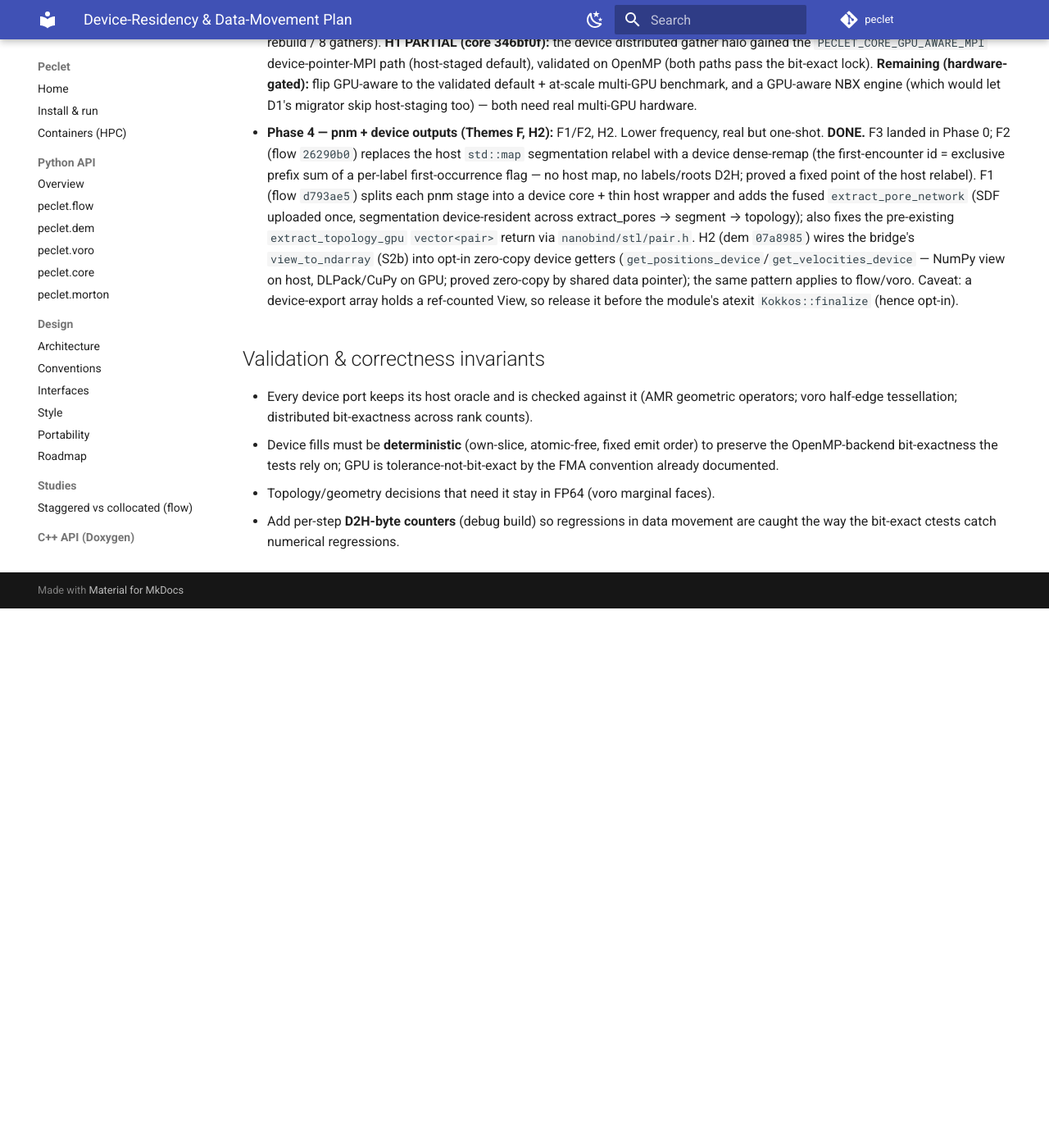
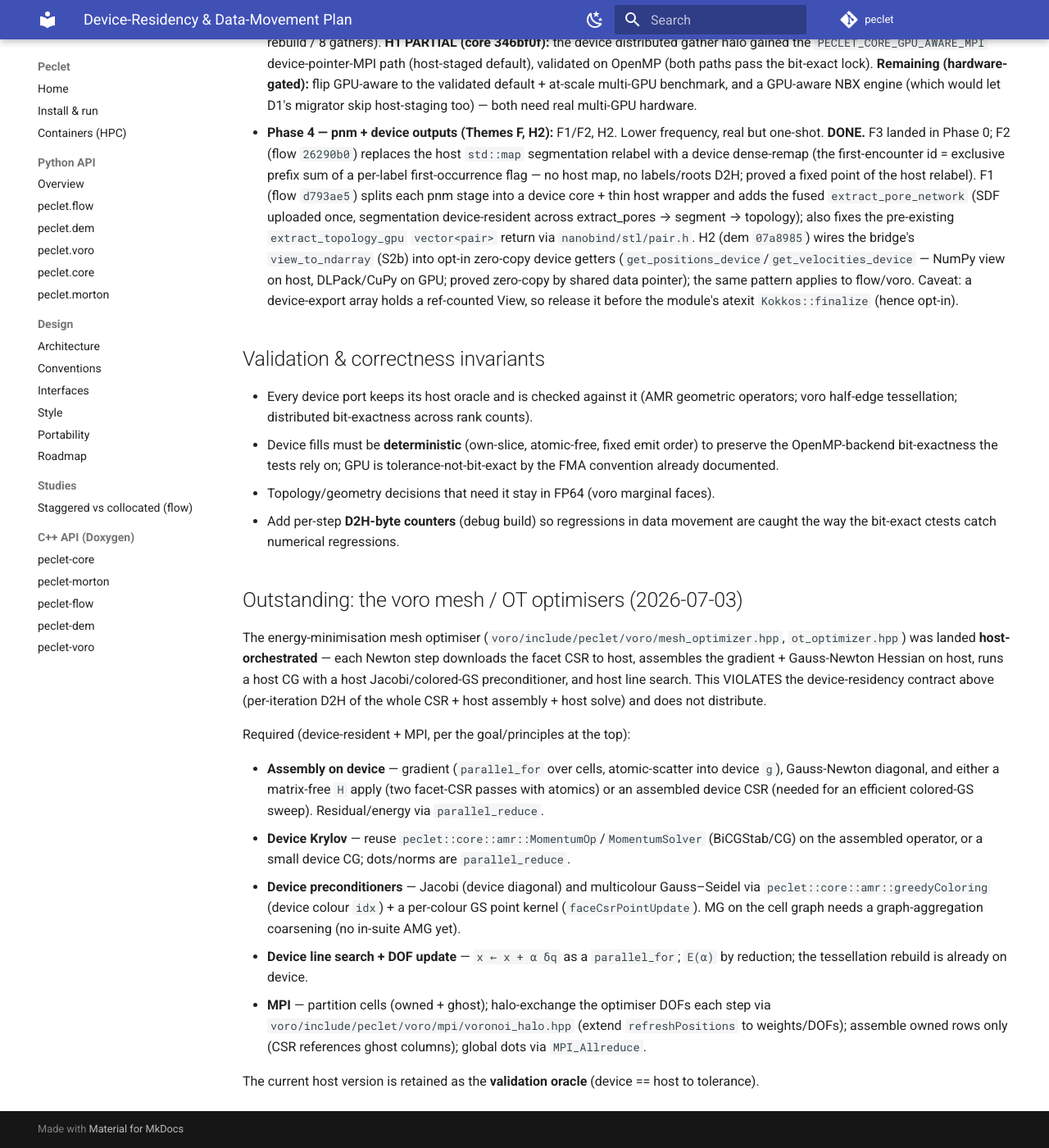
Before and after one commit to computational-chemical-engineering/peclet, an MkDocs documentation site: the page built from docs/DEVICE_RESIDENCY_PLAN.md, in a window 1280 px wide and 1400 px high, scrolled down 5988 px. Shown: the whole window at 82% size. Built offline with MkDocs 1.6.1 and Material for MkDocs 9.7.7, drawn with Linux system fonts in a browser that asks for light colours; comment, search, counter and statistics services are not loaded; before the commit the page ends 6730 px from its top, so only the background shows below that.

Commit message:
docs: record voro mesh/OT optimiser as outstanding device-residency + MPI work
The energy-minimisation mesh optimiser landed host-orchestrated (per-Newton
D2H of the facet CSR, host assembly + host CG + host colored-GS + host line
search), violating the device-residency contract. Record the required
device-resident + MPI re-architecture (device assembly/matvec/CG/precond/
line-search/update; reuse core MomentumOp/MomentumSolver + greedyColoring;
voronoi_halo for ghost DOF exchange) with the host version kept as oracle.

Co-Authored-By: Claude Opus 4.8 <noreply@anthropic.com>

```diff
--- a/docs/DEVICE_RESIDENCY_PLAN.md
+++ b/docs/DEVICE_RESIDENCY_PLAN.md
@@ -225,3 +225,31 @@ The CFD solver is clean; pnm is where the avoidable host work lives.
 - Topology/geometry decisions that need it stay in FP64 (voro marginal faces).
 - Add per-step **D2H-byte counters** (debug build) so regressions in data movement are caught the way
   the bit-exact ctests catch numerical regressions.
+
+## Outstanding: the voro mesh / OT optimisers (2026-07-03)
+
+The energy-minimisation mesh optimiser (`voro/include/peclet/voro/mesh_optimizer.hpp`,
+`ot_optimizer.hpp`) was landed **host-orchestrated** — each Newton step downloads the facet CSR to
+host, assembles the gradient + Gauss-Newton Hessian on host, runs a host CG with a host
+Jacobi/colored-GS preconditioner, and host line search. This VIOLATES the device-residency contract
+above (per-iteration D2H of the whole CSR + host assembly + host solve) and does not distribute.
+
+Required (device-resident + MPI, per the goal/principles at the top):
+
+- **Assembly on device** — gradient (`parallel_for` over cells, atomic-scatter into device `g`),
+  Gauss-Newton diagonal, and either a matrix-free `H` apply (two facet-CSR passes with atomics) or an
+  assembled device CSR (needed for an efficient colored-GS sweep). Residual/energy via
+  `parallel_reduce`.
+- **Device Krylov** — reuse `peclet::core::amr::MomentumOp`/`MomentumSolver` (BiCGStab/CG) on the
+  assembled operator, or a small device CG; dots/norms are `parallel_reduce`.
+- **Device preconditioners** — Jacobi (device diagonal) and multicolour Gauss–Seidel via
+  `peclet::core::amr::greedyColoring` (device colour `idx`) + a per-colour GS point kernel
+  (`faceCsrPointUpdate`). MG on the cell graph needs a graph-aggregation coarsening (no in-suite AMG
+  yet).
+- **Device line search + DOF update** — `x ← x + α δq` as a `parallel_for`; `E(α)` by reduction;
+  the tessellation rebuild is already on device.
+- **MPI** — partition cells (owned + ghost); halo-exchange the optimiser DOFs each step via
+  `voro/include/peclet/voro/mpi/voronoi_halo.hpp` (extend `refreshPositions` to weights/DOFs);
+  assemble owned rows only (CSR references ghost columns); global dots via `MPI_Allreduce`.
+
+The current host version is retained as the **validation oracle** (device == host to tolerance).
```
